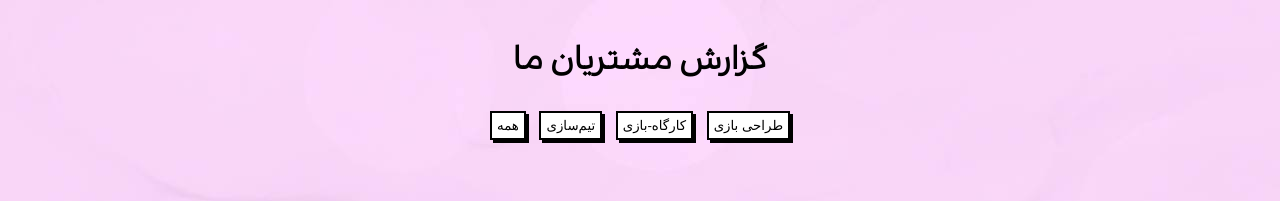
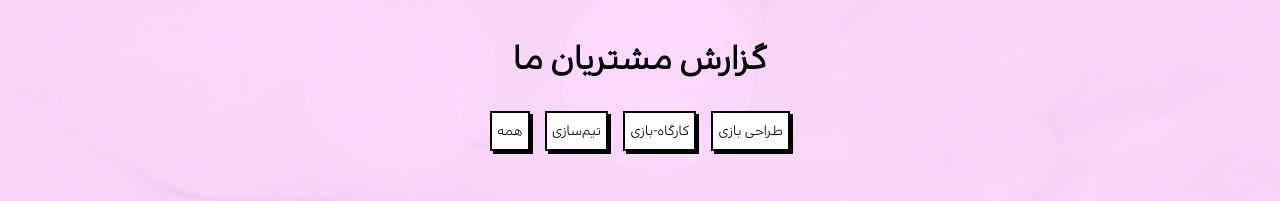
Before and after one commit to farbood-games/our-costumers, a plain HTML site: page index.html in a window 1280 px wide. Shown: the top 201 px of the page. Drawn offline with Linux system fonts and the light colour scheme.

Commit message:
Update styles.css

```diff
--- a/styles.css
+++ b/styles.css
@@ -38,6 +38,7 @@ header {
   justify-content: space-between;
 }
 .filter-btn {
+  font-family: diodrum;
   background-color: rgb(255, 255, 255);
   padding-inline: 5px;
   padding-block: 5px;
```
